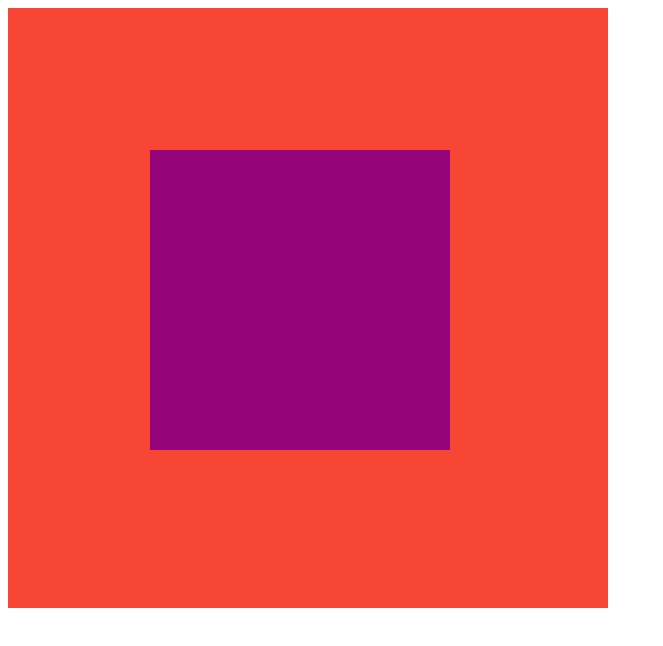
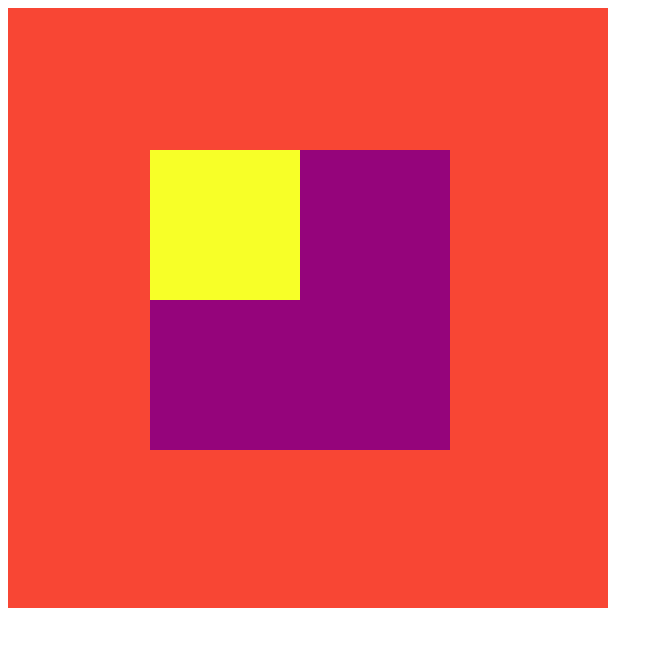
Before and after one commit to eveperalta/positioning2, a plain HTML site: page parte1/index.html in a window 1280 px wide. Shown: the whole page, without its empty margins (0-663 px from the left). Drawn offline with Linux system fonts and the light colour scheme.

Commit message:
me falto el amarillo!

```diff
--- a/parte1/css/main.css
+++ b/parte1/css/main.css
@@ -13,5 +13,10 @@
 	bottom: 150px;
 	left: 150px;
 	right: 150px;
-
 }
+.amarillo {
+	background-color: #F7FF28;
+	width: 150px;
+	height: 150px;
+	position: absolute;
+}
```
